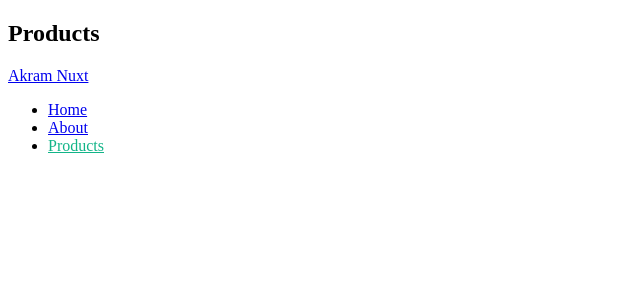
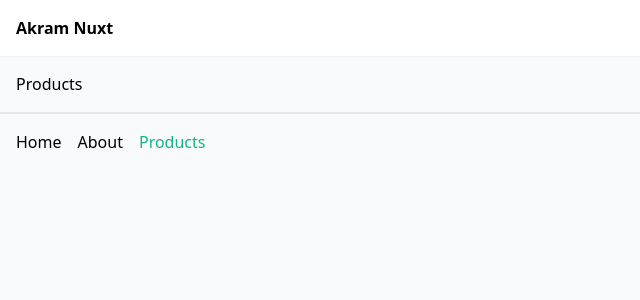
Before and after one commit to akramghaleb/nuxt-3-tutorial, a Nuxt app: page /products in a window 1280 px wide. Shown: the top 300 px of the page, without its empty margins (0-640 px from the left). Built offline with nearby package versions, Linux system fonts and the light colour scheme.

Commit message:
Adding tailwind css

```diff
--- /dev/null
+++ b/assets/css/tailwind.css
@@ -0,0 +1,13 @@
+@tailwind base;
+@tailwind components;
+@tailwind utilities;
+
+body{
+    @apply bg-gray-50;
+}
+
+@layer components{
+    .btn {
+        @apply bg-[#12b488] text-white px-3 py-2 rounded-md text-sm text-white;
+    }
+}
--- a/layouts/default.vue
+++ b/layouts/default.vue
@@ -1,18 +1,18 @@
 <template>
     <div>
-        <header>
-            <nav>
-                <nuxt-link to="/">Akram Nuxt</nuxt-link>
-                <ul>
+        <header class="shadow-sm bg-white">
+            <nav class="container mx-auto p-4 flex justify-between">
+                <nuxt-link to="/" class="font-bold">Akram Nuxt</nuxt-link>
+                <ul class="flex gap-4">
                     <li><NuxtLink to="/">Home</NuxtLink></li>
                     <li><NuxtLink to="/about">About</NuxtLink></li>
-                    <li><NuxtLink to="/products">Products</NuxtLink></li>
+                    <li><NuxtLink to="/products" class="btn">Products</NuxtLink></li>
                 </ul>
             </nav>
         </header>
 
         <!-- output the page content -->
-        <div>
+        <div class="container mx-auto p-4">
             <slot />
         </div>
     </div>
--- a/layouts/products.vue
+++ b/layouts/products.vue
@@ -1,22 +1,22 @@
 <template>
     <div>
-        <header>
+        <header class="shadow-sm bg-white">
+            <nav class="container mx-auto p-4 flex justify-between">
+                <nuxt-link to="/" class="font-bold">Akram Nuxt</nuxt-link>
 
+            </nav>
         </header>
 
         <!-- output the page content -->
-        <div>
+        <div class="container mx-auto p-4">
             <slot />
         </div>
-        <footer>
-            <nav>
-                <nuxt-link to="/">Akram Nuxt</nuxt-link>
-                <ul>
+        <footer class="container mx-auto p-4 flex justify-between border-t-2">
+            <ul class="flex gap-4">
                     <li><NuxtLink to="/">Home</NuxtLink></li>
                     <li><NuxtLink to="/about">About</NuxtLink></li>
                     <li><NuxtLink to="/products">Products</NuxtLink></li>
                 </ul>
-            </nav>
         </footer>
     </div>
   </template>
--- a/nuxt.config.ts
+++ b/nuxt.config.ts
@@ -1,4 +1,4 @@
 // https://nuxt.com/docs/api/configuration/nuxt-config
 export default defineNuxtConfig({
-
+    modules:['@nuxtjs/tailwindcss']
 })
--- a/package.json
+++ b/package.json
@@ -9,6 +9,7 @@
     "postinstall": "nuxt prepare"
   },
   "devDependencies": {
+    "@nuxtjs/tailwindcss": "^6.6.8",
     "@types/node": "^18",
     "nuxt": "^3.4.3"
   }
```
Also changed, not shown: 1 other file (tests, documents, lock files or other folders).
